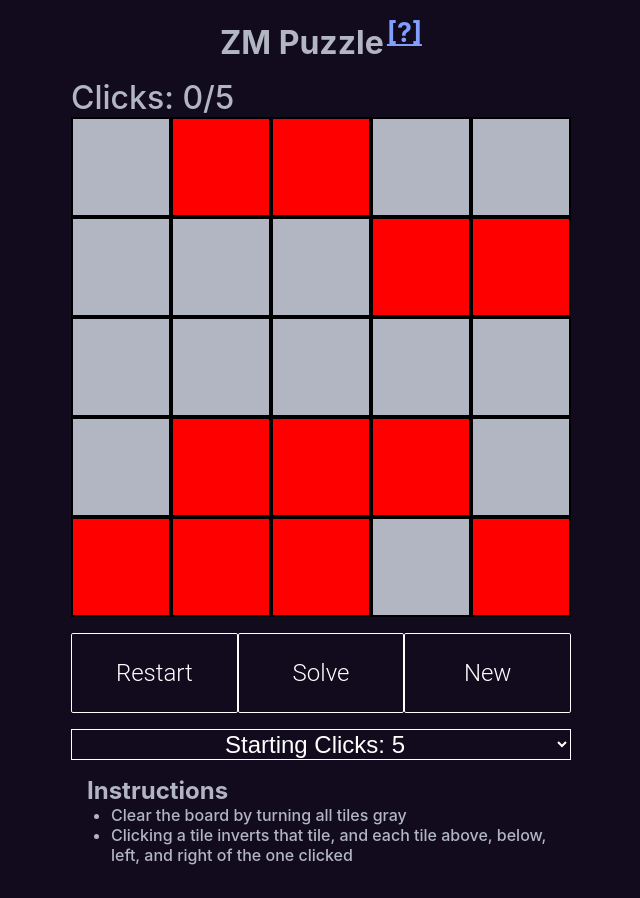
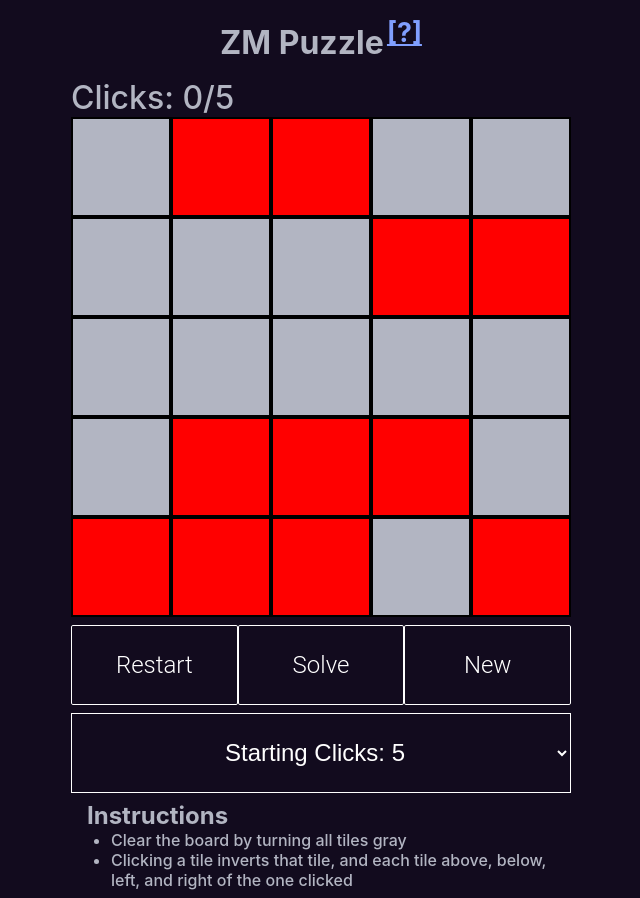
Before and after one commit to shaneshame/zm-puzzle, a React (Create React App) app: page / in a window 1280 px wide. Shown: the whole page, without its empty margins (319-959 px from the left). Before the commit the page ends 873 px from the top, so only its background shows below. Built offline with nearby package versions, Linux system fonts and the light colour scheme.

Commit message:
Fix Select styles and layout

```diff
--- a/src/App.js
+++ b/src/App.js
@@ -137,7 +137,7 @@ function App() {
         </ClickCounterSpan>
         {complexity > 0 && `/${complexity}`}
       </ClickCounterContainer>
-      <SpacedContent space={1}>
+      <SpacedContent space={0.5}>
         <Board
           game={game}
           handleClick={handleTileClick}
@@ -157,7 +157,6 @@ function App() {
             New
           </ActionButton>
         </ActionBar>
-        <ActionBar>
         <Select
           id="complexity-select"
           onChange={handleSelectComplexity}
@@ -171,7 +170,6 @@ function App() {
             );
           })}
         </Select>
-        </ActionBar>
         <InstructionsSection>
           <SubHeader id="instructions">Instructions</SubHeader>
           <InstructionsList>
--- a/src/components/Select.js
+++ b/src/components/Select.js
@@ -7,6 +7,7 @@ const Select = styled.select`
   border: 0.1rem solid ${colors.white};
   color: ${colors.white};
   font-size: 1.5rem;
+  height: 5rem;
   text-align: center;
   width: 100%;
 `;
```
Lines whose indentation alone changed are shown as unchanged.
